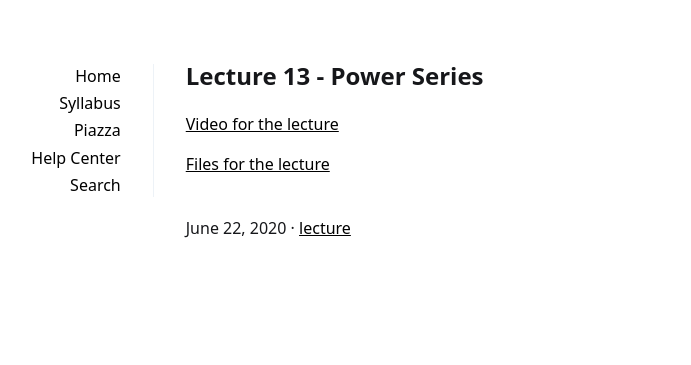
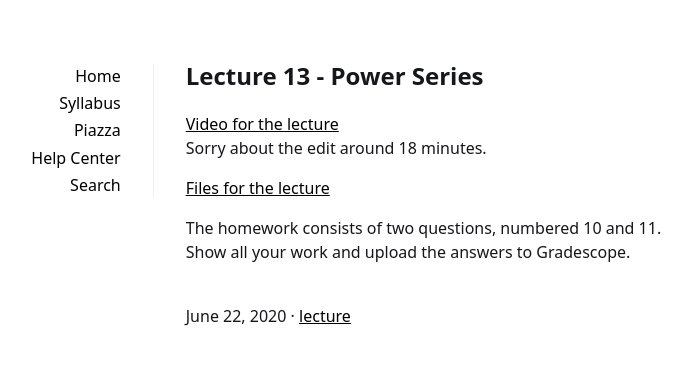
Before and after one commit to hopmath/hopmath.github.io, a Jekyll site: the page built from _posts/2020-06-22-power-series-lecture.md, in a window 1280 px wide. Shown: the top 365 px of the page, without its empty margins (167-858 px from the left). Built offline with Jekyll 4.4.1, drawn with Linux system fonts in a browser that asks for light colours.

Commit message:
lecture 13

```diff
--- a/_posts/2020-06-22-power-series-lecture.md
+++ b/_posts/2020-06-22-power-series-lecture.md
@@ -6,5 +6,9 @@ tags: [lecture]
 ---
 
 [Video for the lecture](https://www.youtube.com/watch?v=et_f80KlaxQ)
+Sorry about the edit around 18 minutes.
 
 [Files for the lecture](https://buffalo.box.com/s/s1c68051x84snkywd5y0bvxlv2bpcrx3)
+
+The homework consists of two questions, numbered 10 and 11.
+Show all your work and upload the answers to Gradescope.
```
Also changed, not shown: 1 other file.
